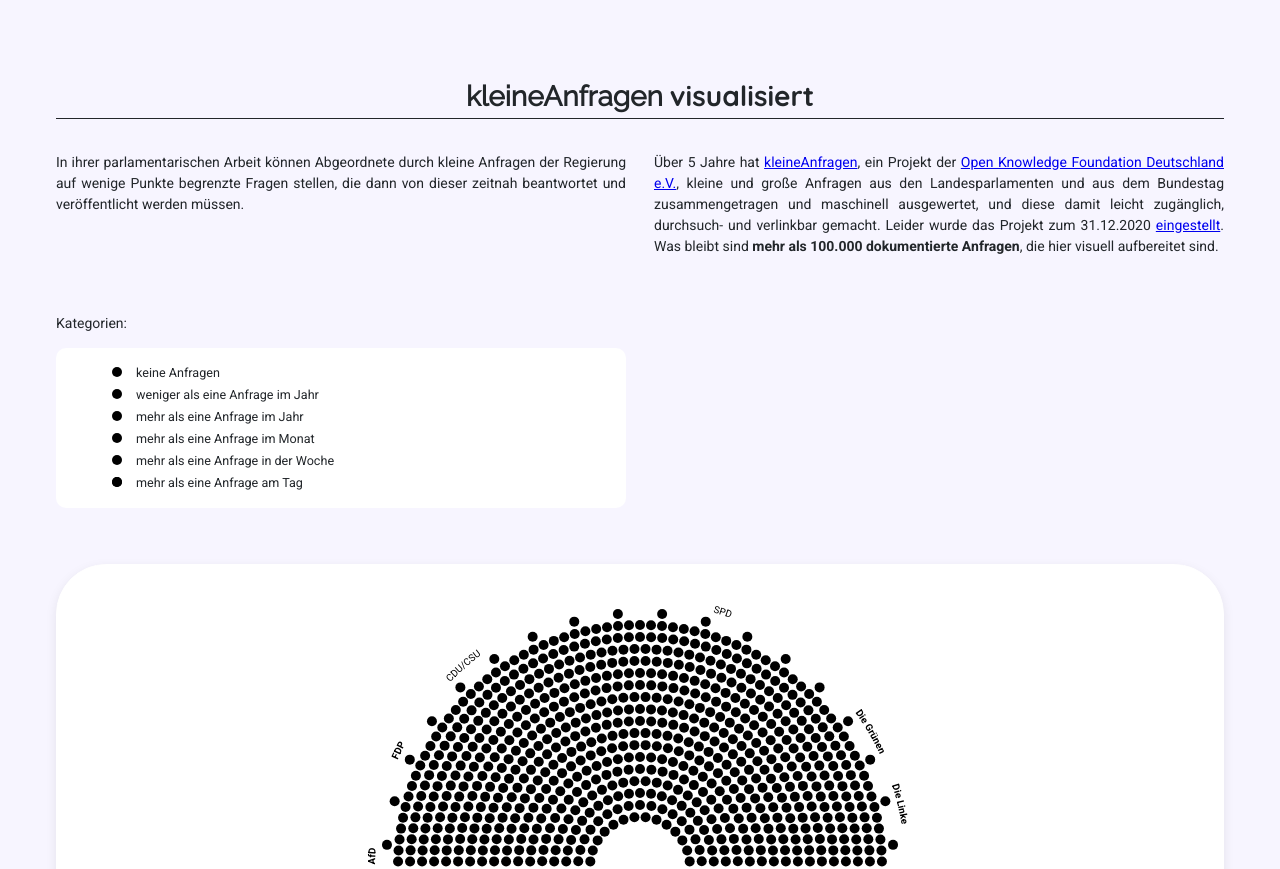
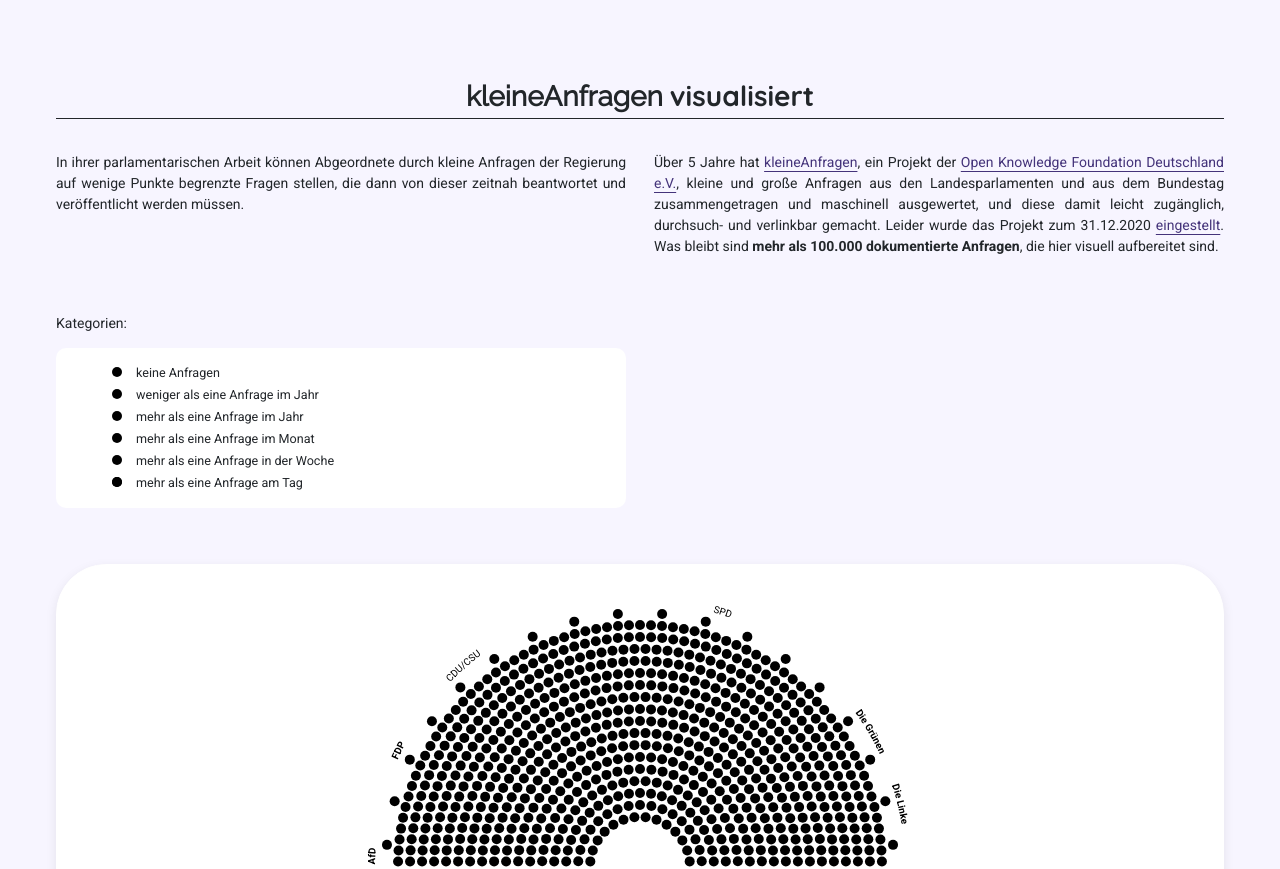
Before and after one commit to sophiamersmann/kleine-anfragen-visualised, a Vue app: page / in a window 1280 px wide. Shown: the top 869 px of the page. Built offline with nearby package versions, Linux system fonts and the light colour scheme.

Commit message:
Style links

```diff
--- a/src/assets/style/_global.scss
+++ b/src/assets/style/_global.scss
@@ -9,6 +9,7 @@ $box-shadow-strong: 0 16px 48px rgba(0, 0, 0, 0.08);
 $black: hsl(210, 11%, 15%);
 $primary: hsl(254, 41%, 64%);
 $primary-light: hsl(252, 100%, 98%);
+$primary-dark: hsl(254, 41%, 34%);
 
 // grays (from tailwind)
 $gray-50: #FAFAFA;
--- a/src/assets/style/base.scss
+++ b/src/assets/style/base.scss
@@ -22,3 +22,8 @@ html {
 h1, h2, h3 {
   font-family: 'Quicksand', Helvetica, Arial, sans-serif;
 }
+
+a {
+  color: $primary-dark;
+  text-underline-offset: 4px;
+}
```
